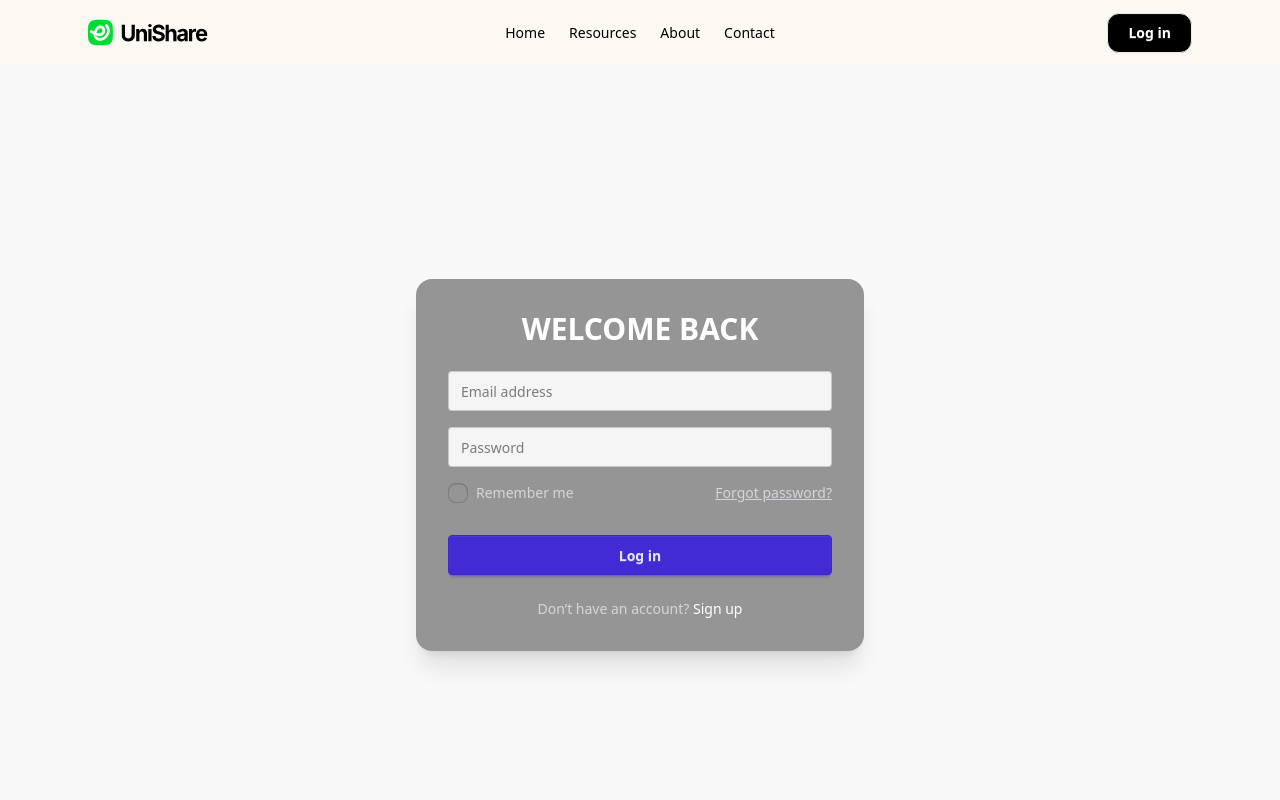
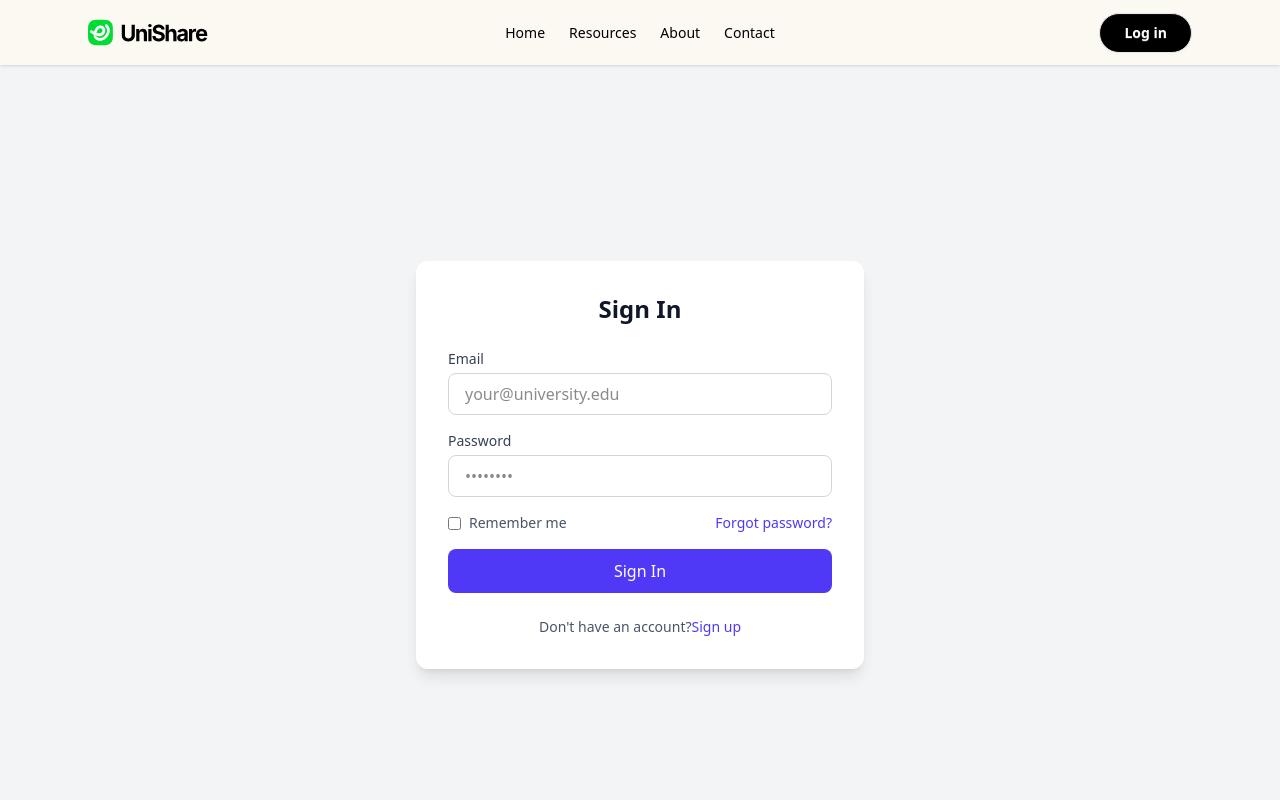
Before and after one commit to tasmim-tahsin/unishare-frontend, a Next.js app: page /login in a window 1280 px wide. Shown: the top 800 px of the page. Built offline with nearby package versions, Linux system fonts and the light colour scheme.

Commit message:
our team and login page updated

```diff
--- a/package.json
+++ b/package.json
@@ -3,7 +3,7 @@
   "version": "0.1.0",
   "private": true,
   "scripts": {
-    "dev": "next dev: -p 3000",
+    "dev": "next dev -p 3000",
     "build": "next build",
     "start": "next start",
     "lint": "eslint"
--- a/src/app/about/page.tsx
+++ b/src/app/about/page.tsx
@@ -1,10 +1,12 @@
 "use client";
 
 import KeyFeatures from "@/components/features";
+import OurTeam from "@/components/ourteam";
 
 export default function AboutPage() {
     return (
         <>
+        <OurTeam />
             <div className="min-h-screen bg-[#FCF8F1] flex items-center justify-center px-4 z-0">
 
                 <div className="w-full max-w-2xl rounded-2xl bg-black/40 backdrop-blur-xl shadow-xl p-8 text-white">
--- a/src/app/login/page.tsx
+++ b/src/app/login/page.tsx
@@ -4,50 +4,45 @@ import Link from "next/link";
 
 export default function LoginPage() {
   return (
-    <div className="min-h-screen bg-base-200 flex items-center justify-center px-4 z-0">
-
-      <div className="w-full max-w-md rounded-2xl bg-black/40 backdrop-blur-xl shadow-xl p-8">
-
-        <h1 className="text-3xl font-bold text-white text-center mb-6">
-          WELCOME BACK
-        </h1>
-
-        <form className="space-y-4 text-black">
-
+<div className="min-h-screen bg-gray-100 flex items-center justify-center p-4">
+  <div className="max-w-md w-full bg-white rounded-xl shadow-lg p-8">
+    <h2 className="text-2xl font-bold text-gray-900 mb-6 text-center">Sign In</h2>
+    <form className="space-y-4">
+      <div>
+        <label className="block text-sm font-medium text-gray-700 mb-1">Email</label>
         <input
           type="email"
-            placeholder="Email address"
-            className="input input-bordered w-full bg-white/90"
+          className="w-full px-4 py-2 border border-gray-300 rounded-lg focus:ring-2 focus:ring-indigo-500 focus:border-indigo-500 outline-none transition-all"
+          placeholder="your@university.edu"
         />
+      </div>
 
+      <div>
+        <label className="block text-sm font-medium text-gray-700 mb-1">Password</label>
         <input
           type="password"
-            placeholder="Password"
-            className="input input-bordered w-full bg-white/90"
+          className="w-full px-4 py-2 border border-gray-300 rounded-lg focus:ring-2 focus:ring-indigo-500 focus:border-indigo-500 outline-none transition-all"
+          placeholder="••••••••"
         />
-
-          <div className="flex justify-between items-center text-sm text-gray-300">
-            <label className="flex items-center gap-2 cursor-pointer">
-              <input type="checkbox" className="checkbox checkbox-sm" />
-              Remember me
-            </label>
-
-            <Link href="/forgotpassword" className="underline hover:text-white">
-              Forgot password?
-            </Link>
       </div>
 
-          <button className="btn btn-primary w-full mt-4">
-            Log in
+      <div className="flex items-center justify-between">
+        <label className="flex items-center">
+          <input type="checkbox" className="rounded border-gray-300 text-indigo-600 focus:ring-indigo-500"/>
+          <span className="ml-2 text-sm text-gray-600">Remember me</span>
+        </label>
+        <Link href="/forgotpassword" className="text-sm text-indigo-600 hover:text-indigo-500">Forgot password?</Link>
+      </div>
+
+      <button className="w-full bg-indigo-600 hover:bg-indigo-700 text-white font-medium py-2.5 rounded-lg transition-colors">
+        Sign In
       </button>
     </form>
 
-        <p className="text-sm text-gray-300 text-center mt-6">
-          Don’t have an account?{" "}
-          <Link href="/signup" className="text-white ">
-            Sign up
-          </Link>
-        </p>
+    <div className="mt-6 text-center text-sm text-gray-600">
+      Don't have an account?
+      <Link href="/signup" className="text-indigo-600 hover:text-indigo-500 font-medium">Sign up</Link>
+    </div>
   </div>
 </div>
   );
--- a/src/components/cta.tsx
+++ b/src/components/cta.tsx
@@ -4,7 +4,7 @@ export default function CTA() {
     return (
         <>
         {/* CTA Section */}
-        <div className="mt-16 text-center">
+        <div className="my-16 text-center">
           <div className="inline-block bg-linear-to-r from-blue-500 to-indigo-600 rounded-xl p-8 text-white w-3xl lg:w-7xl">
             <h3 className="text-2xl font-bold mb-3">Ready to join the community?</h3>
             <p className="text-blue-100 mb-6">
--- a/src/components/features.tsx
+++ b/src/components/features.tsx
@@ -69,7 +69,7 @@ const KeyFeatures = () => {
   ];
 
   return (
-    <div className="py-12 px-4 md:px-8 bg-white">
+    <div className="py-12 px-4 md:px-8 bg-gray-50">
       <div className="max-w-6xl mx-auto">
         {/* Header */}
         <div className="text-center mb-12">
@@ -82,11 +82,11 @@ const KeyFeatures = () => {
         </div>
 
         {/* Features Grid */}
-        <div className="grid grid-cols-1 md:grid-cols-2 lg:grid-cols-3 gap-6">
+        <div className=" grid grid-cols-1 md:grid-cols-2 lg:grid-cols-3 gap-6">
           {features.map((feature, index) => (
             <div
               key={index}
-              className="group border border-gray-200 rounded-xl p-6 hover:border-blue-300 hover:shadow-lg transition-all duration-300 bg-white"
+              className="group border border-gray-200 rounded-xl p-6 hover:border-blue-300 hover:shadow-lg transition-all duration-300 bg-blue-50/50"
             >
               {/* Icon */}
               <div className="text-3xl mb-4 group-hover:scale-110 transition-transform duration-300">
--- a/src/components/footer.tsx
+++ b/src/components/footer.tsx
@@ -5,7 +5,7 @@ import Link from "next/link";
 export default function Footer() {
   return (
     <>
-      <footer className="footer footer-horizontal bg-white footer-center text-black rounded p-10 mt-5">
+      <footer className="footer footer-horizontal bg-gray-100 footer-center text-black rounded p-10">
         <Image src="/logo.svg" alt="UniShare Logo" width={120} height={40} />
         <nav className="grid grid-flow-col gap-4">
           <Link href="/">Home</Link>
--- a/src/components/navbar.tsx
+++ b/src/components/navbar.tsx
@@ -6,7 +6,7 @@ export default function Navbar() {
   return (
     <>
 
-    <div className="navbar sticky top-0 bg-[#FCF8F2] bg-opacity-30 z-50">
+    <div className="navbar sticky top-0 bg-[#FCF8F2] bg-opacity-30 z-50 shadow-sm">
   <div className="navbar-start pl-20">
     <div className="dropdown">
       <div tabIndex={0} role="button" className="btn btn-ghost lg:hidden">
@@ -35,7 +35,7 @@ export default function Navbar() {
     </ul>
   </div>
   <div className="navbar-end pr-20">
-    <Link href="/login" className="btn px-5 bg-black text-white rounded-xl">Log in</Link>
+    <Link href="/login" className="btn px-6 py-4 bg-black text-white rounded-full">Log in</Link>
   </div>
 </div>
 </>
--- /dev/null
+++ b/src/components/ourteam.tsx
@@ -0,0 +1,33 @@
+import Image from "next/image";
+
+export default function OurTeam() {
+    return (
+        <div className="my-16 px-4 md:px-8">
+          <div className="max-w-6xl mx-auto text-center">
+            <h2 className="text-3xl font-bold mb-6">Meet Our Team</h2>
+            <p className="text-gray-600 mb-12">
+              A diverse group of passionate individuals dedicated to making education accessible.
+            </p>
+            <div className="grid grid-cols-1 sm:grid-cols-2 md:grid-cols-3 gap-8"></div>
+              {/* Team Member 1 */}
+              <div className="bg-white rounded-xl shadow-lg p-6">
+                <Image src="/team/member1.jpg" alt="Alice Johnson" width={150} height={150} className="rounded-full mx-auto mb-4"/>
+                <h3 className="text-xl font-semibold">Alice Johnson</h3>
+                <p className="text-gray-600">Frontend Developer</p>
+              </div>
+              {/* Team Member 2 */}
+              <div className="bg-white rounded-xl shadow-lg p-6">
+                <Image src="/team/member2.jpg" alt="Bob Smith" width={150} height={150} className="rounded-full mx-auto mb-4"/>
+                <h3 className="text-xl font-semibold">Bob Smith</h3>
+                <p className="text-gray-600">Backend Developer</p>
+              </div>
+              {/* Team Member 3 */}
+              <div className="bg-white rounded-xl shadow-lg p-6">
+                <Image src="/team/member3.jpg" alt="Catherine Lee" width={150} height={150} className="rounded-full mx-auto mb-4"/>
+                <h3 className="text-xl font-semibold">Catherine Lee</h3>
+                <p className="text-gray-600">UI/UX Designer</p>
+              </div>
+            </div>
+          </div>
+    );
+}
```
Lines whose indentation alone changed are shown as unchanged.
